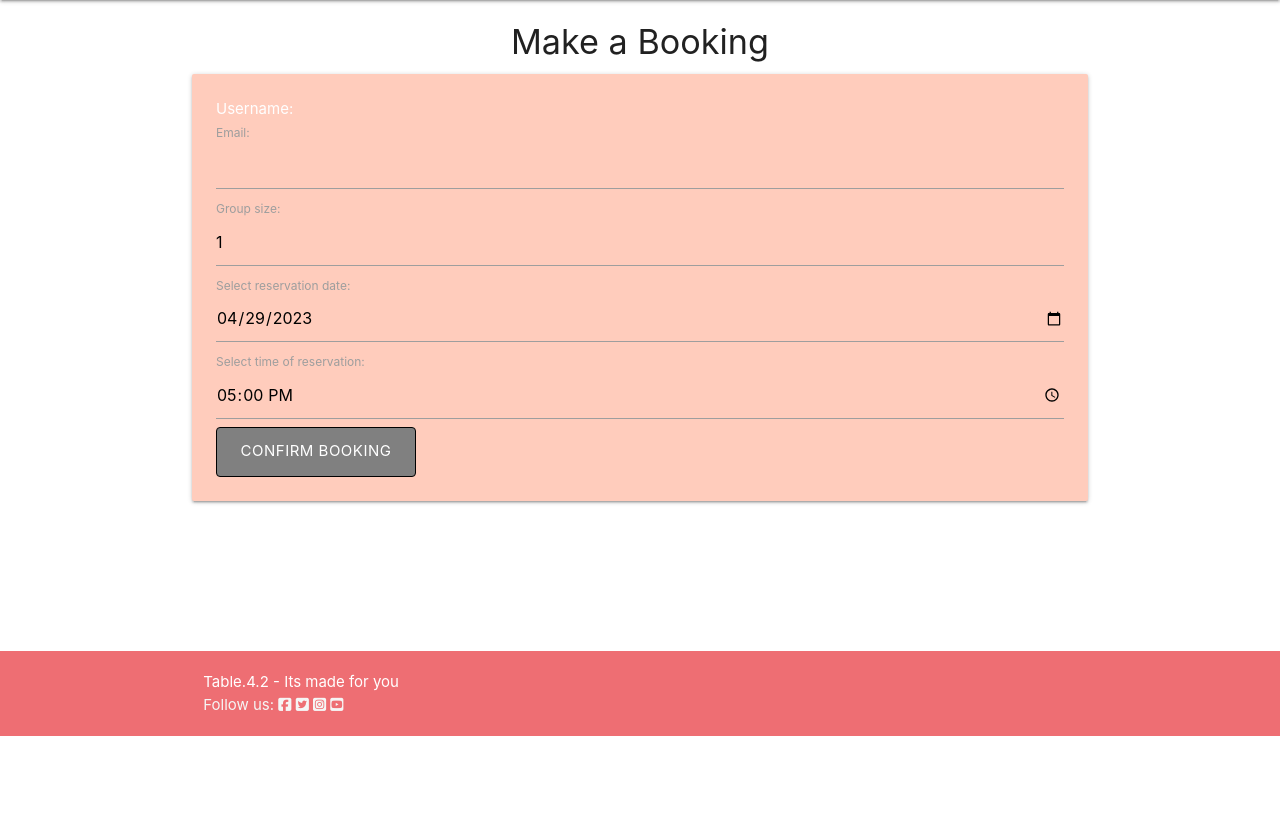
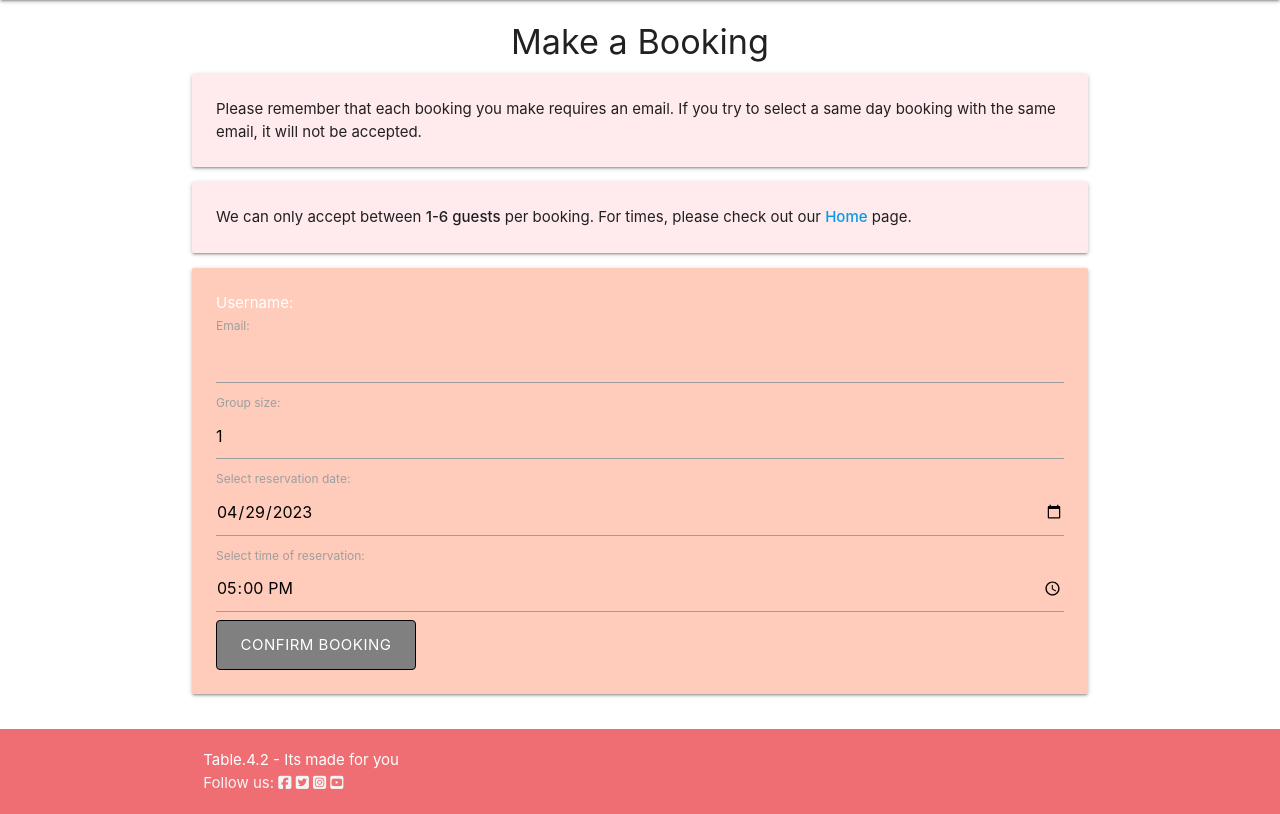
Before and after one commit to Neillcllghn/Tablefor2, a Django app: page /create/ in a window 1280 px wide. Shown: the part 64-878 px from the top of the page. Before the commit the page ends 800 px from the top, so only its background shows below. Run offline with Django 3.2, Linux system fonts and the light colour scheme; some libraries are stand-ins or nearby versions.

Commit message:
Adding info paragraphs to create_bookings page

```diff
--- a/templates/create_bookings.html
+++ b/templates/create_bookings.html
@@ -3,6 +3,21 @@
 {% block content %}
 
 <h4 class="center-align">Make a Booking</h4>
+
+<div class="container">
+  <div class="row card-panel red lighten-5">
+    <p class="">Please remember that each booking you make requires an email.
+      If you try to select a same day booking with the same email, it will not be accepted.</p>
+  </div>
+</div>
+
+<div class="container">
+  <div class="row card-panel red lighten-5">
+    <p>We can only accept between <strong>1-6 guests</strong> per booking. For times, please check out our <a href="{% url 'home' %}"><strong>Home</strong></a> page.</p>
+  </div>
+</div>
+
+
 
   <div class="container">
     <div class="row">
--- a/templates/index.html
+++ b/templates/index.html
@@ -14,8 +14,8 @@
             <p>All you need for a great night and great food is all here!</p>
             <br>
             {% if user.is_authenticated %}
-              <p>Please see our times and Menu below.</p>
-              <p>And when you are ready - Please click <a href="{% url 'create_bookings' %}"><strong>here</strong></a> to make a booking.</p>
+              <p>Please see our Times and Menu below.</p>
+              <p>When you are ready - Please click <a href="{% url 'create_bookings' %}"><strong>here</strong></a> to make a booking.</p>
             {% else %}
               <p>Simply <a href="{% url 'account_signup' %}"><strong>Sign Up</strong></a> today and have instance access to our bookings page, in which you can view,
                 edit and or amend bookings or if you can't make it, cancel a booking.</p>
```
